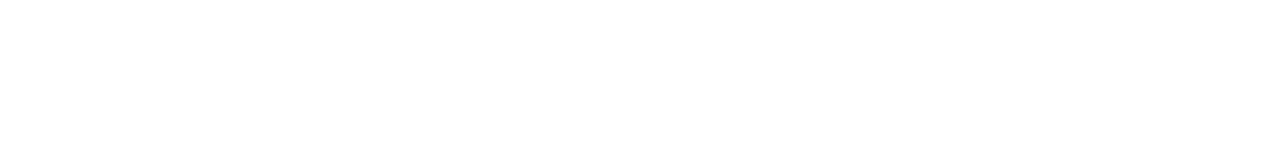
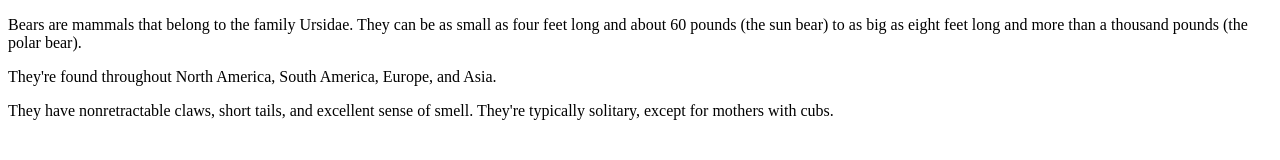
Before and after one commit to cbauer14/HTML-forms, a plain HTML site: page index.html in a window 1280 px wide. Drawn offline with Linux system fonts and the light colour scheme.

Commit message:
Update index.html

```diff
--- a/index.html
+++ b/index.html
@@ -10,7 +10,26 @@
 
     <title>Thinkful</title>
   </head>
- <body class="container">
-  <div class="row"></div>
+<body class="container">
+  <div class="row">
+    <div class="col">
+      <p>
+        Bears are mammals that belong to the family Ursidae. They can be as
+        small as four feet long and about 60 pounds (the sun bear) to as big as
+        eight feet long and more than a thousand pounds (the polar bear).
+      </p>
+    </div>
+    <div class="col">
+      <p>
+        They're found throughout North America, South America, Europe, and Asia.
+      </p>
+    </div>
+    <div class="col">
+      <p>
+        They have nonretractable claws, short tails, and excellent sense of
+        smell. They're typically solitary, except for mothers with cubs.
+      </p>
+    </div>
+  </div>
 </body>
 </html>
```
